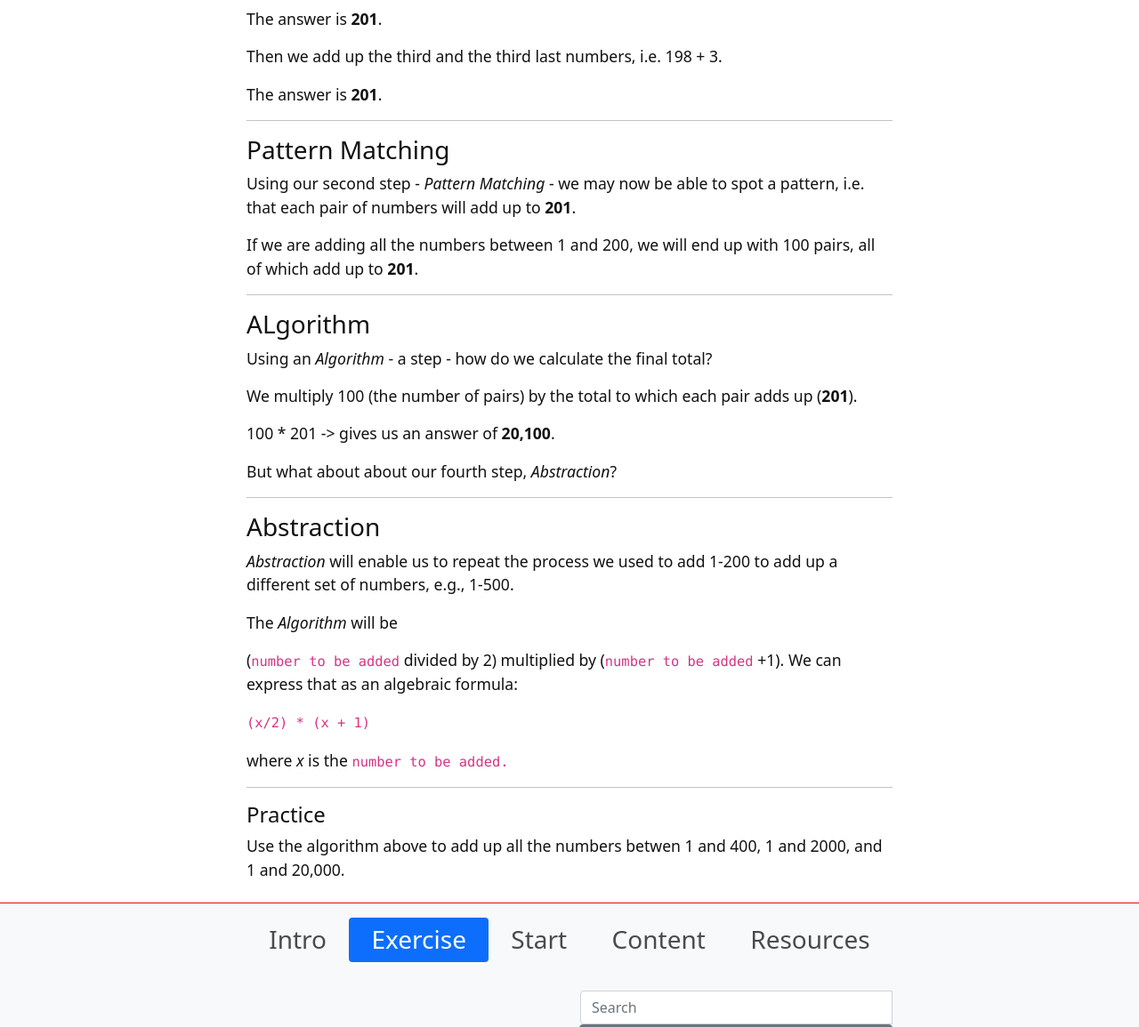
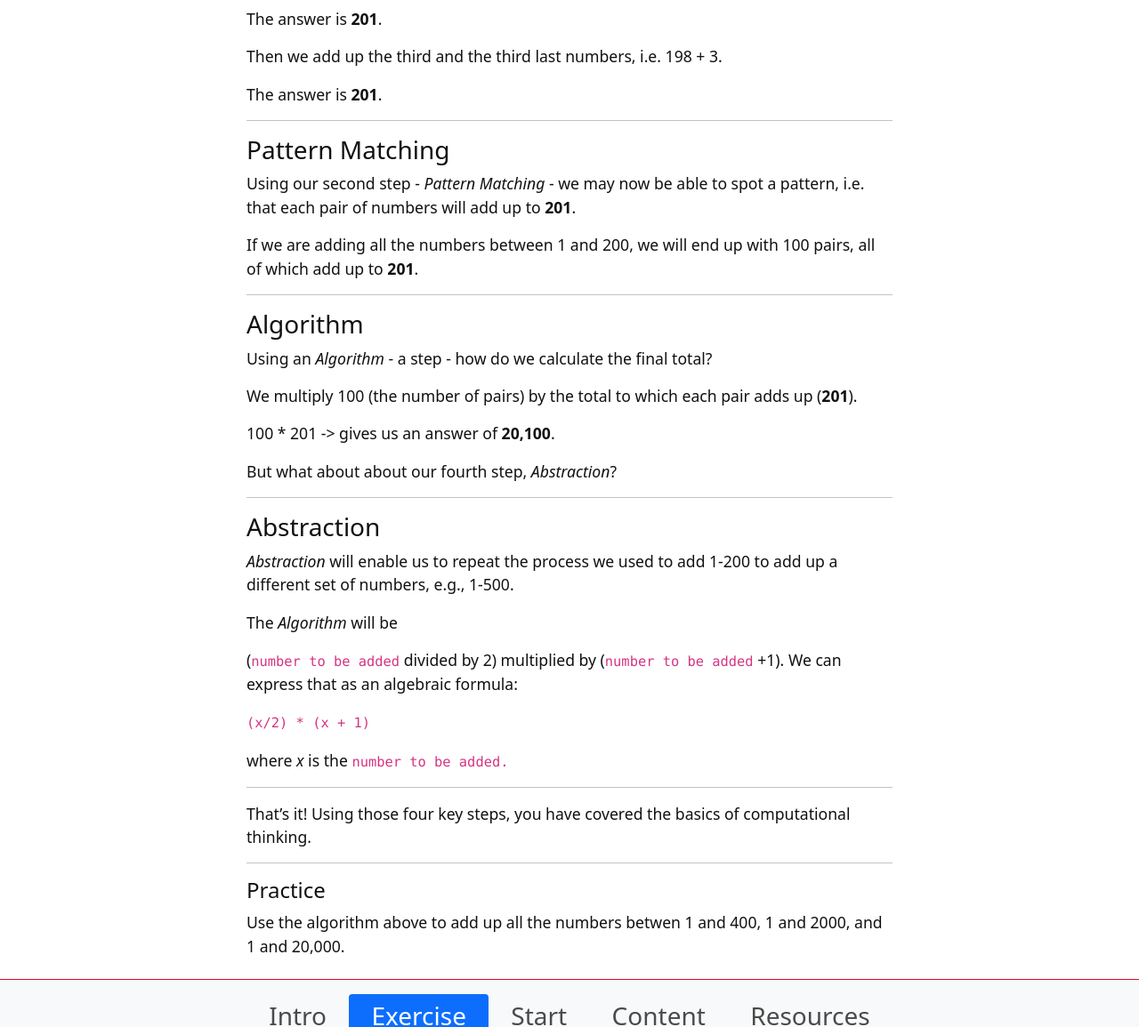
Before and after one commit to weaverbel/intro-computational-thinking, a Jekyll site: the page built from content/1-exercise.md, in a window 1280 px wide and 1400 px high, scrolled down 491 px, cut to the strip 0-1155 px from the top of the window. Shown: the whole strip at 89% size. Built offline with Jekyll 4.4.1, drawn with Linux system fonts in a browser that asks for light colours.

Commit message:
Update 1-exercise.md
giving them a clap

```diff
--- a/content/1-exercise.md
+++ b/content/1-exercise.md
@@ -33,7 +33,7 @@ If we are adding all the numbers between 1 and 200, we will end up with 100 pair
 
 -------
 
-### ALgorithm
+### Algorithm
 
 Using an *Algorithm* - a step - how do we calculate the final total?
 
@@ -59,6 +59,10 @@ where *x* is the `number to be added.`
 
 -------------
 
+That's it! Using those four key steps, you have covered the basics of computational thinking.
+
+---------
+
 #### Practice
 
 Use the algorithm above to add up all the numbers betwen 1 and 400, 1 and 2000, and 1 and 20,000.
```
